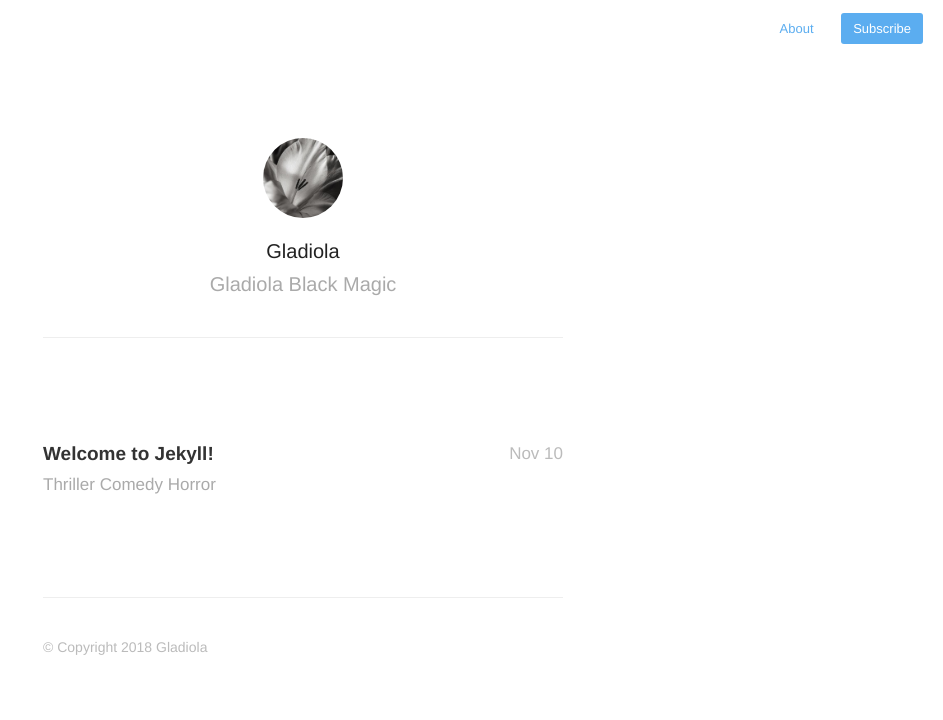
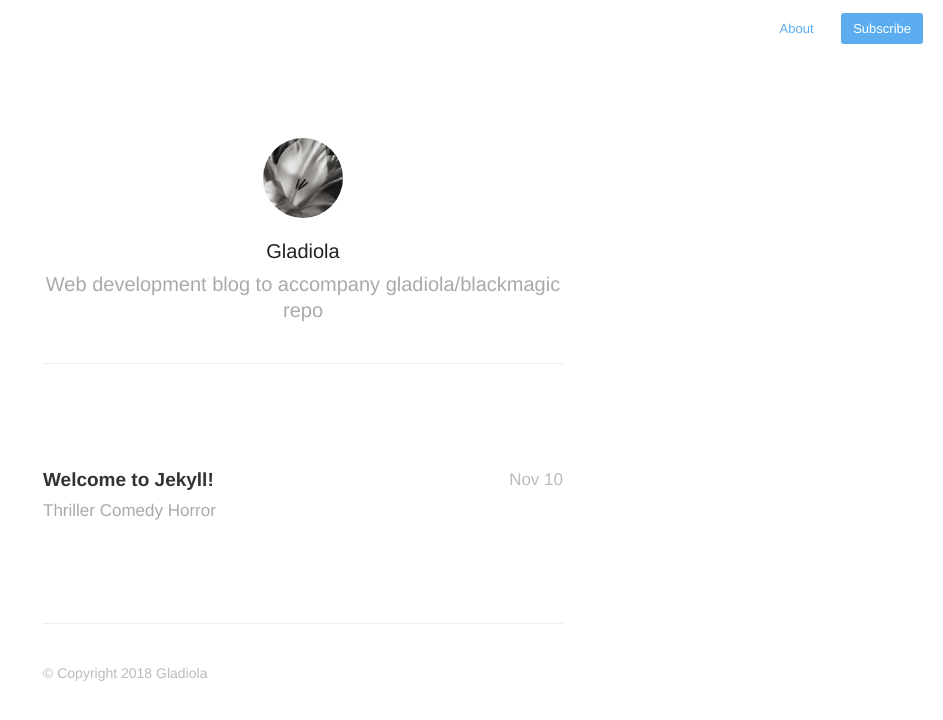
Before and after one commit to gladiola/blog, a Jekyll site: the page built from index.html, in a window 1280 px wide. Shown: the top 720 px of the page, without its empty margins (337-1280 px from the left). Built offline with Jekyll 4.4.1, drawn with Linux system fonts in a browser that asks for light colours; nearby versions of some CDN libraries; the list of posts is cut into pages by our own code.

Commit message:
JPO Updated description in _config.yml

```diff
--- a/_config.yml
+++ b/_config.yml
@@ -1,5 +1,5 @@
 name: Gladiola Black Magic
-description: Gladiola Black Magic
+description: Web development blog to accompany gladiola/blackmagic repo
 meta_description: "Web development blog to accompany gladiola/blackmagic repo"
 
 aboutPage: true
```
